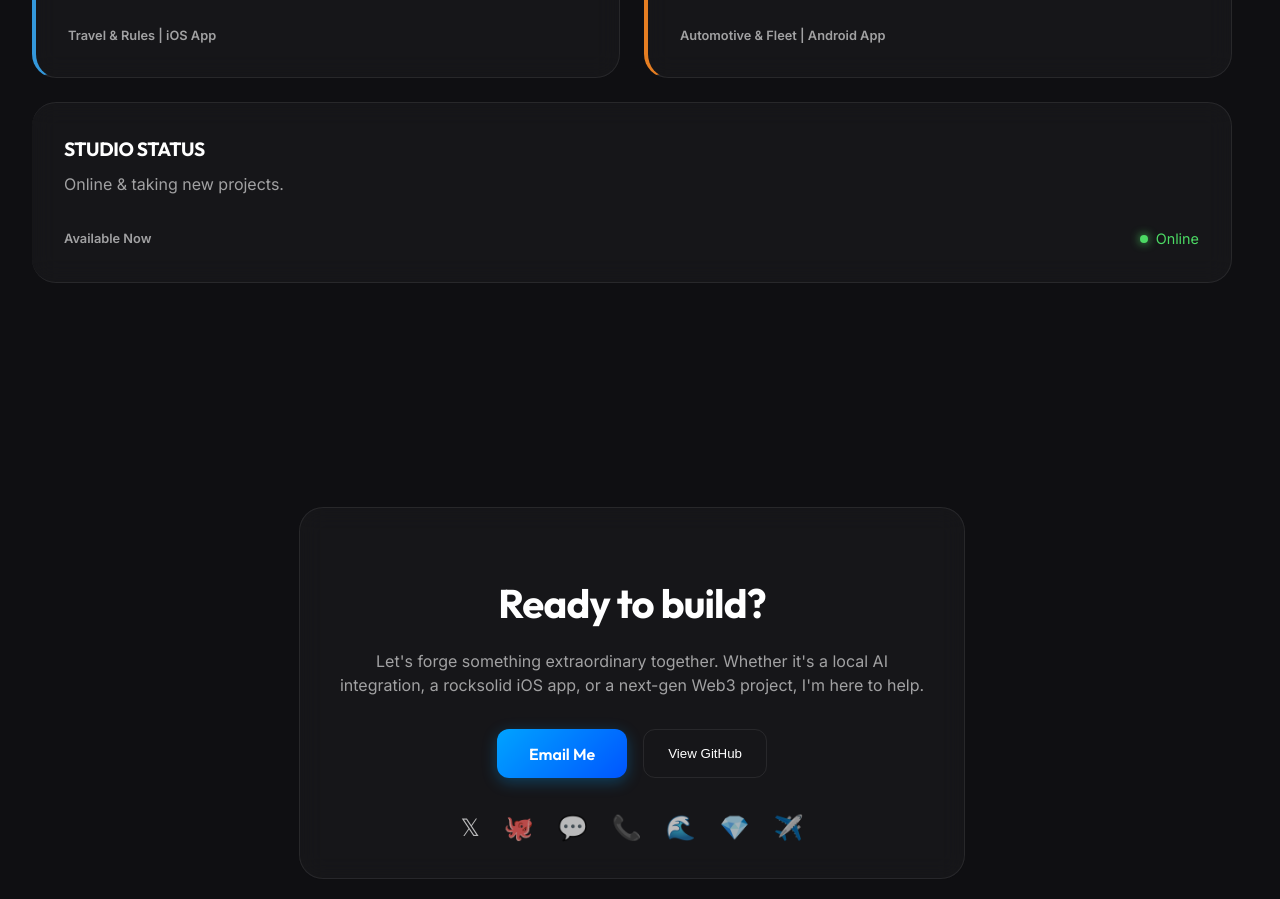
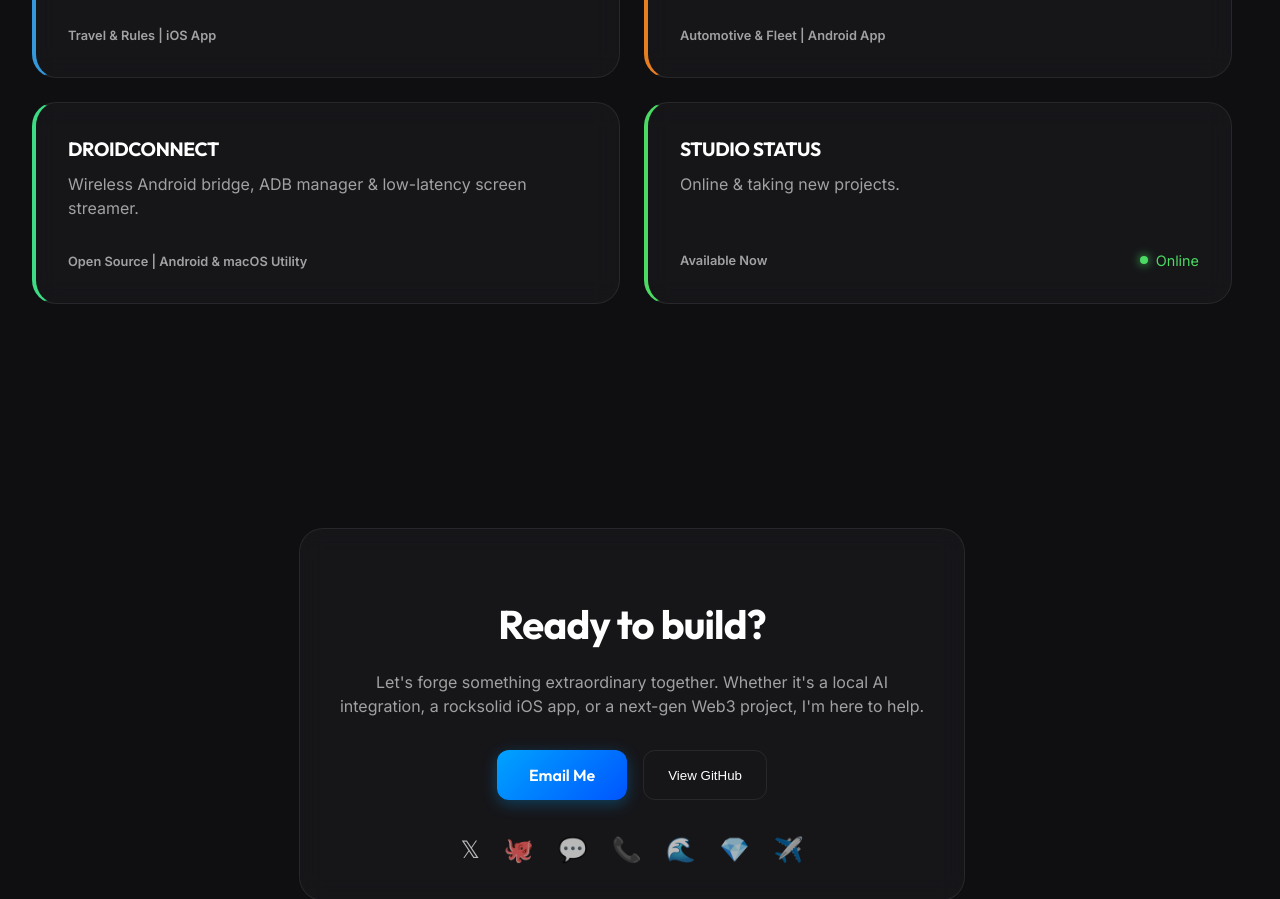
Before and after one commit to PopusoiIonut/bitforge-site, a React (Vite) app: page / in a window 1280 px wide. Shown: the part 1540-2439 px from the top of the page. Built offline with nearby package versions, Linux system fonts and the light colour scheme.

Commit message:
Add DroidConnect project card linking to GitHub repo

```diff
--- a/src/components/BentoGrid.jsx
+++ b/src/components/BentoGrid.jsx
@@ -103,10 +103,22 @@ const BentoGrid = ({ onOpenProject }) => {
             url: 'https://github.com/PopusoiIonut/DosarAuto'
         },
         {
+            title: 'DROIDCONNECT',
+            desc: 'Wireless Android bridge, ADB manager & low-latency screen streamer.',
+            longDesc: 'A native macOS bridge and desktop utility engineered to wirelessly connect, manage, and mirror Android devices without physical cables. Features 1-click wireless ADB pairing, low-latency screen streaming, bi-directional file management, clipboard synchronization, and APK sideloading.',
+            tag: 'Open Source | Android & macOS Utility',
+            grid: 'span 6',
+            color: 'rgba(61, 220, 132, 0.1)',
+            tech: ['SwiftUI', 'Wireless ADB', 'scrcpy / H.264', 'WebSocket', 'AppKit'],
+            features: ['1-Click Wireless ADB Pairing', 'Low-Latency Screen Mirroring', 'Bi-directional File Explorer', 'Clipboard & App Management'],
+            url: 'https://github.com/PopusoiIonut/DroidConnectApp'
+        },
+        {
             title: 'STUDIO STATUS',
             desc: 'Online & taking new projects.',
             tag: 'Available Now',
-            grid: 'span 12',
+            grid: 'span 6',
+            color: 'rgba(76, 217, 100, 0.1)',
             status: true
         }
     ];
```
